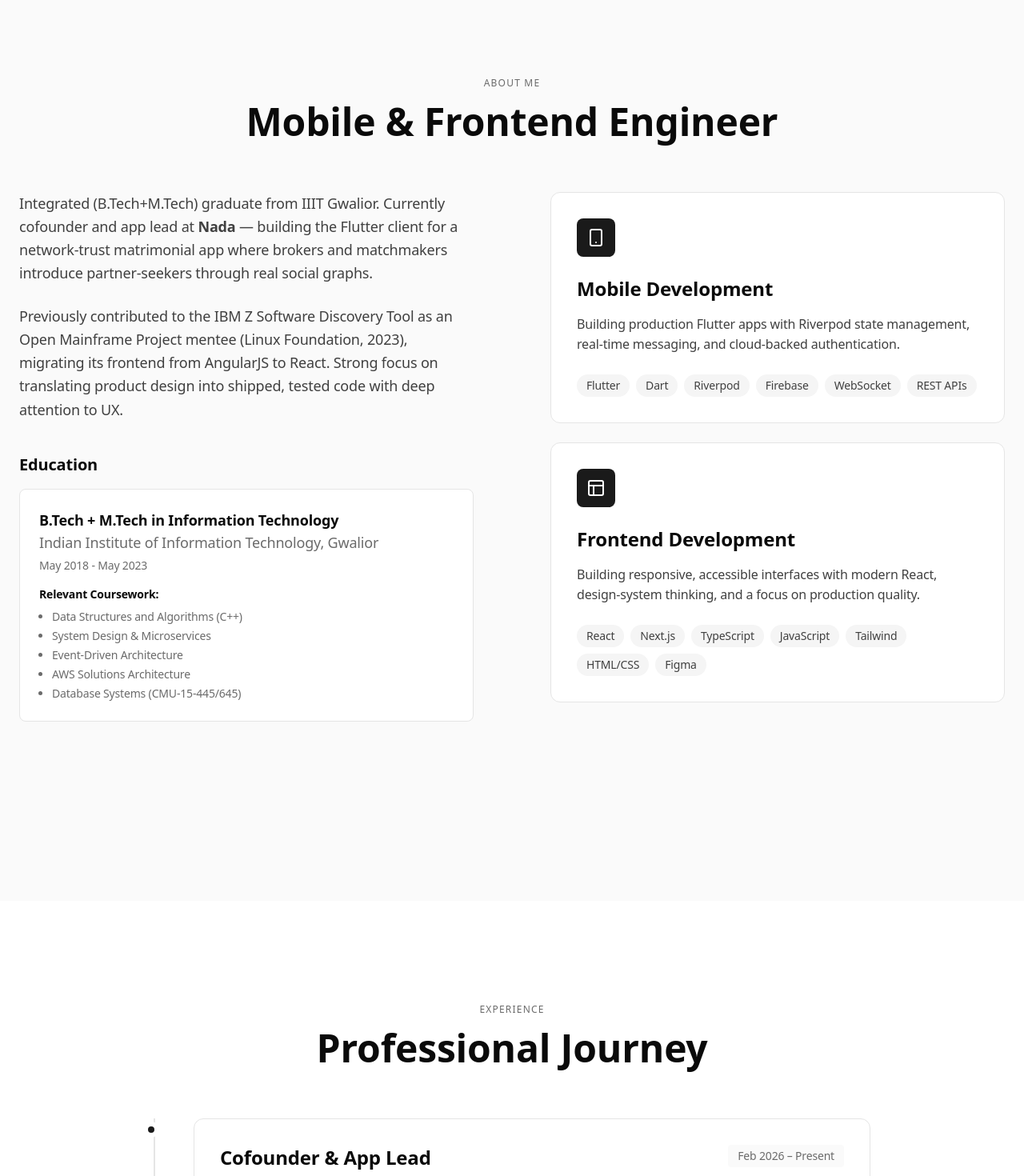
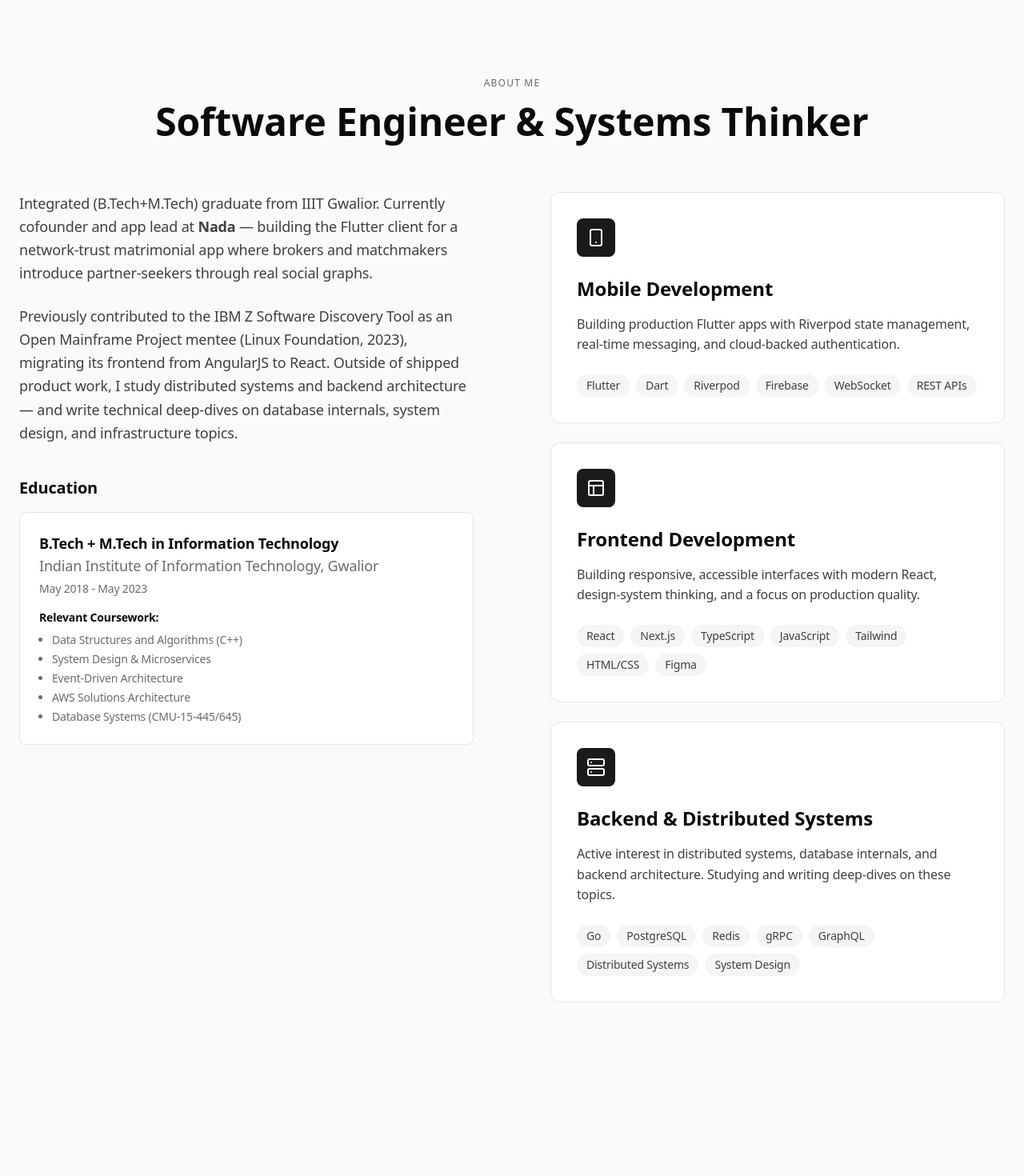
Before and after one commit to aashish-khatri/portfolio, a Next.js app: page / in a window 1280 px wide. Shown: the part 1180-2650 px from the top of the page at 80% size. Built offline with nearby package versions, Linux system fonts and the light colour scheme.

Commit message:
About: restore Backend & Distributed Systems card; broaden headline

```diff
--- a/components/home/About.tsx
+++ b/components/home/About.tsx
@@ -1,7 +1,7 @@
 "use client";
 
 import TechTag from '../shared/TechTag';
-import { Smartphone, Layout, Box } from 'lucide-react';
+import { Smartphone, Layout, Server } from 'lucide-react';
 import { MotionSection, MotionStagger, MotionItem } from '../shared/Motion';
 
 export default function About() {
@@ -13,7 +13,7 @@ export default function About() {
              About Me
           </div>
           <h2 className="font-display text-4xl md:text-5xl font-bold text-text-primary">
-            Mobile & Frontend Engineer
+            Software Engineer & Systems Thinker
           </h2>
         </MotionSection>
 
@@ -23,7 +23,7 @@ export default function About() {
               Integrated (B.Tech+M.Tech) graduate from IIIT Gwalior. Currently cofounder and app lead at <strong>Nada</strong> — building the Flutter client for a network-trust matrimonial app where brokers and matchmakers introduce partner-seekers through real social graphs.
             </p>
             <p>
-              Previously contributed to the IBM Z Software Discovery Tool as an Open Mainframe Project mentee (Linux Foundation, 2023), migrating its frontend from AngularJS to React. Strong focus on translating product design into shipped, tested code with deep attention to UX.
+              Previously contributed to the IBM Z Software Discovery Tool as an Open Mainframe Project mentee (Linux Foundation, 2023), migrating its frontend from AngularJS to React. Outside of shipped product work, I study distributed systems and backend architecture — and write technical deep-dives on database internals, system design, and infrastructure topics.
             </p>
 
             <div className="pt-4 space-y-4">
@@ -77,18 +77,20 @@ export default function About() {
                 </div>
               </MotionItem>
 
-              {/* <MotionItem>
+              <MotionItem>
                 <div className="bg-bg-primary p-8 rounded-xl border border-border-primary hover:border-accent hover:shadow-lg transition-all">
                   <div className="w-12 h-12 bg-primary text-bg-primary rounded-lg mb-6 flex items-center justify-center">
-                    <Box size={24} />
+                    <Server size={24} />
                   </div>
-                  <h3 className="font-display text-2xl font-bold mb-4">AI & Machine Learning</h3>
-                   <p className="text-text-secondary mb-6">Implementing intelligent solutions with cutting-edge ML frameworks.</p>
+                  <h3 className="font-display text-2xl font-bold mb-4">Backend & Distributed Systems</h3>
+                  <p className="text-text-secondary mb-6">Active interest in distributed systems, database internals, and backend architecture. Studying and writing deep-dives on these topics.</p>
                   <div className="flex flex-wrap gap-2">
-                     <TechTag>Machine Learning</TechTag>
+                    {['Go', 'PostgreSQL', 'Redis', 'gRPC', 'GraphQL', 'Distributed Systems', 'System Design'].map(tech => (
+                      <TechTag key={tech}>{tech}</TechTag>
+                    ))}
                   </div>
                 </div>
-              </MotionItem> */}
+              </MotionItem>
             </div>
           </MotionStagger>
         </div>
```
